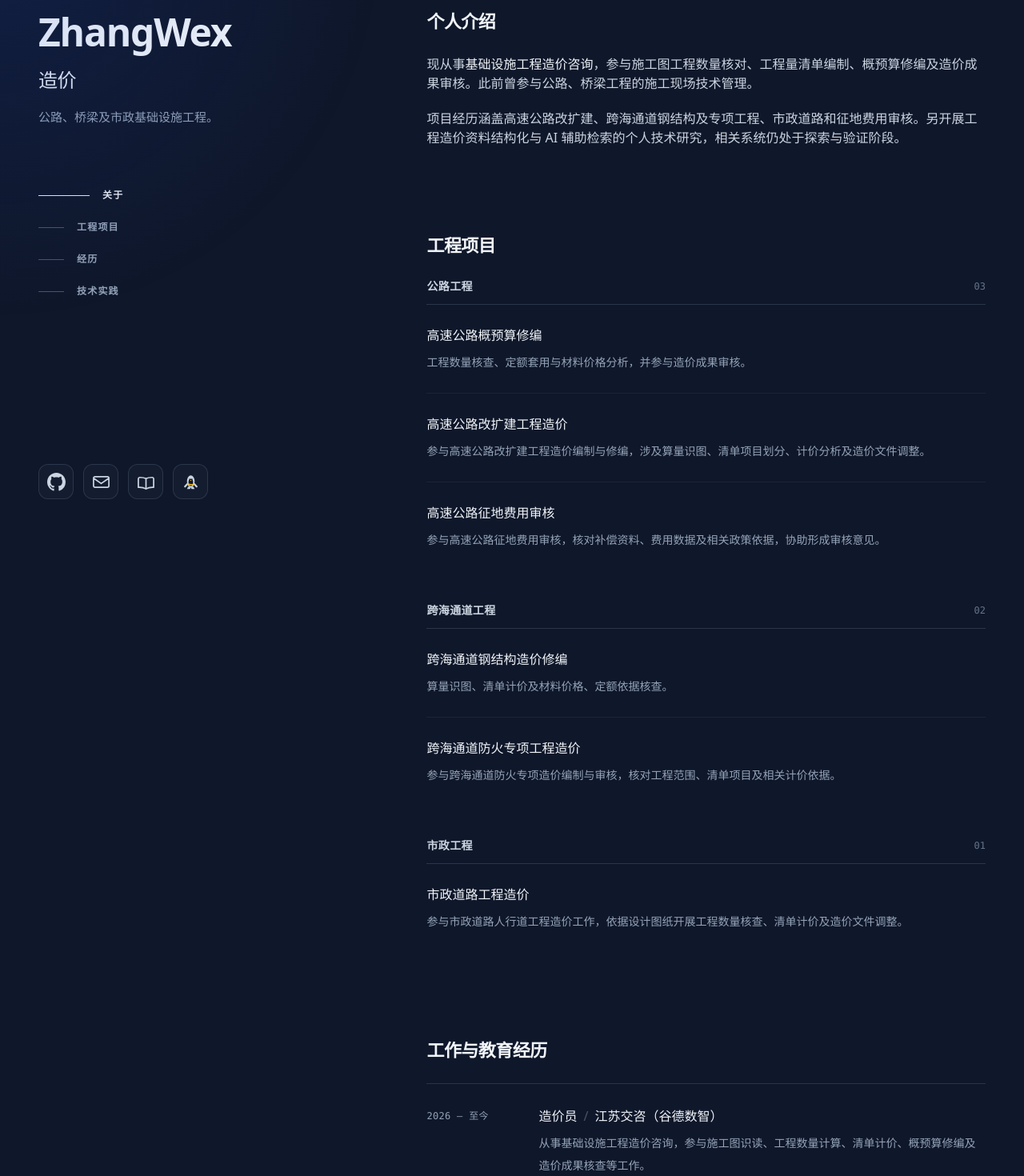
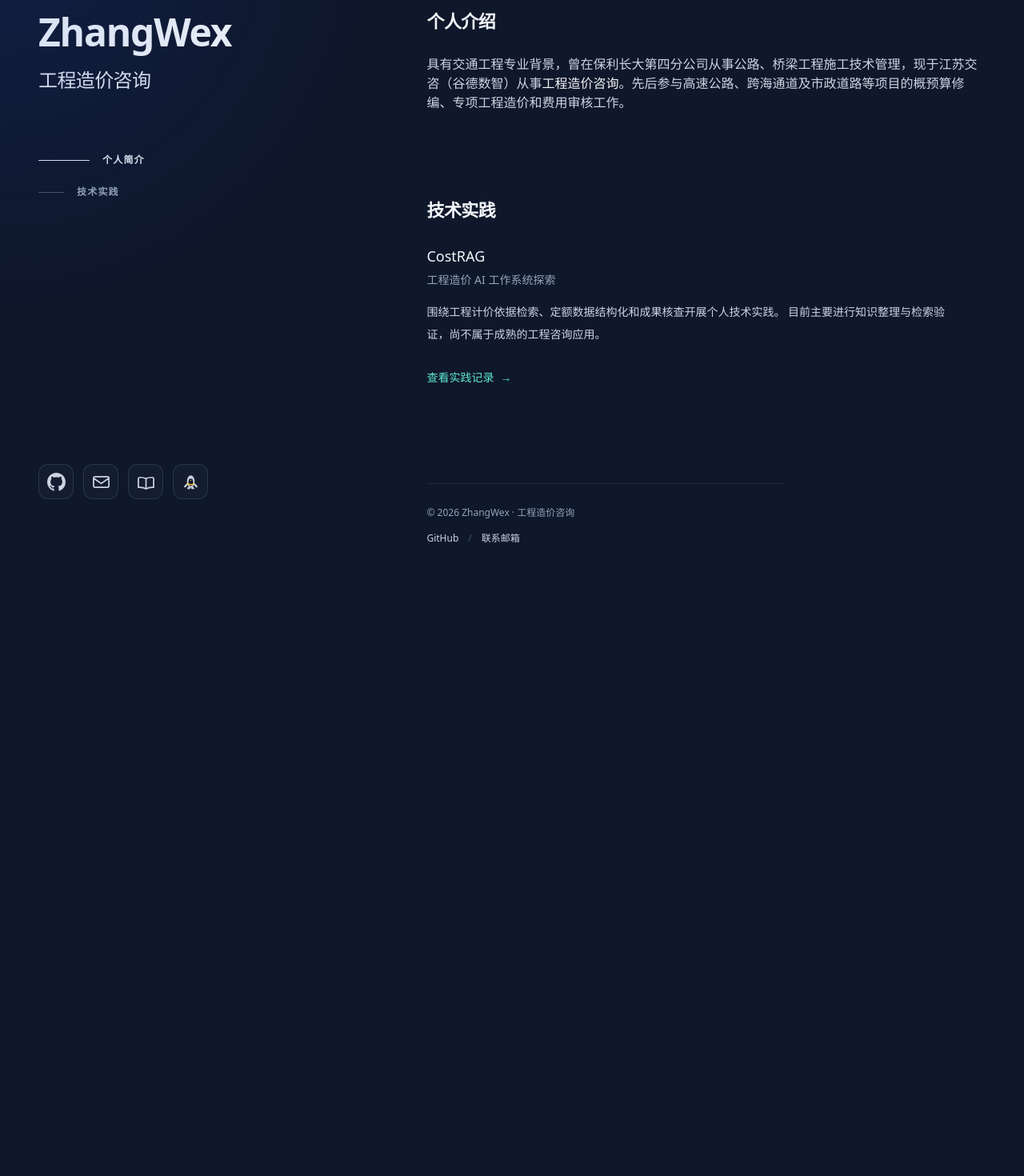
Before and after one commit to Zhangwier/zhangwier.github.io, a Next.js app: page / in a window 1280 px wide. Shown: the part 80-1550 px from the top of the page at 80% size. After the commit the page ends 861 px from the top, so only its background shows below. Built offline with nearby package versions, Linux system fonts and the light colour scheme.

Commit message:
Restore cost consulting title and condense career and projects into professional bio

```diff
--- a/app/page.tsx
+++ b/app/page.tsx
@@ -1,8 +1,6 @@
 import Spotlight from '@/components/Spotlight';
 import Sidebar from '@/components/Sidebar';
 import About from '@/components/sections/About';
-import Experience from '@/components/sections/Experience';
-import Projects from '@/components/sections/Projects';
 import Research from '@/components/sections/Research';
 import Footer from '@/components/Footer';
 
@@ -25,8 +23,6 @@ export default function Page() {
 
           <main id="content" className="pt-12 sm:pt-16 lg:w-[59%] lg:py-24">
             <About />
-            <Projects />
-            <Experience />
             <Research />
 
             <Footer />
--- a/components/Sidebar.tsx
+++ b/components/Sidebar.tsx
@@ -14,8 +14,6 @@ export default function Sidebar() {
         <h2 className="mt-5 text-xl font-medium tracking-tight text-slate-200 sm:text-2xl">
           {profile.title}
         </h2>
-
-        <p className="mt-4 max-w-sm text-[15px] leading-7">{profile.tagline}</p>
 
         <nav className="mt-7 lg:hidden" aria-label="个人介绍章节">
           <ul className="flex flex-wrap gap-x-5 gap-y-3">
--- a/data/profile.ts
+++ b/data/profile.ts
@@ -45,14 +45,13 @@ export type ProjectItem = {
 
 export const profile = {
   name: 'ZhangWex',
-  title: '造价',
-  tagline: '公路、桥梁及市政基础设施工程。',
+  title: '工程造价咨询',
+  tagline: '交通工程专业背景，现从事工程造价咨询；记录工作经历与个人技术实践。',
   email: 'zhangwex@outlook.com',
 
   // 正文支持 **加粗** 语法，会渲染成更亮的强调色。
   about: [
-    '现从事**基础设施工程造价咨询**，参与施工图工程数量核对、工程量清单编制、概预算修编及造价成果审核。此前曾参与公路、桥梁工程的施工现场技术管理。',
-    '项目经历涵盖高速公路改扩建、跨海通道钢结构及专项工程、市政道路和征地费用审核。另开展工程造价资料结构化与 AI 辅助检索的个人技术研究，相关系统仍处于探索与验证阶段。',
+    '具有交通工程专业背景，曾在保利长大第四分公司从事公路、桥梁工程施工技术管理，现于江苏交咨（谷德数智）从事**工程造价咨询**。先后参与高速公路、跨海通道及市政道路等项目的概预算修编、专项工程造价和费用审核工作。',
   ],
   // 业务内容按实际参与的造价工作环节划分；数字化研究不作为同级业务。
   focus: [
@@ -98,7 +97,7 @@ export const experience: ExperienceItem[] = [
     title: '造价员',
     company: '江苏交咨（谷德数智）',
     summary:
-      '从事基础设施工程造价咨询，参与施工图识读、工程数量计算、清单计价、概预算修编及造价成果核查等工作。',
+      '从事工程造价咨询工作，参与概预算修编、工程造价编制及审核等业务。',
     tags: ['工程计量', '计量计价', '造价成果'],
   },
   {
@@ -114,7 +113,7 @@ export const experience: ExperienceItem[] = [
     title: '交通工程专业',
     company: '哈尔滨工业大学',
     summary:
-      '学习交通工程及道路、桥梁相关专业课程，接受工程识图、交通基础设施与工程技术方面的系统训练。',
+      '学习交通工程及道路、桥梁相关专业课程，学习工程识图、道路与桥梁及相关工程技术课程。',
     tags: ['交通工程', '道路与桥梁'],
   },
 ];
@@ -184,8 +183,6 @@ export const projects: ProjectItem[] = [
 
 // 导航项与页面区块一一对应；隐藏区块时记得同步删掉这里的条目。
 export const navLinks = [
-  { id: 'about', label: '关于' },
-  { id: 'projects', label: '工程项目' },
-  { id: 'experience', label: '经历' },
+  { id: 'about', label: '个人简介' },
   { id: 'research', label: '技术实践' },
 ];
```
Also changed, not shown: 1 other file (tests, documents, lock files or other folders).
